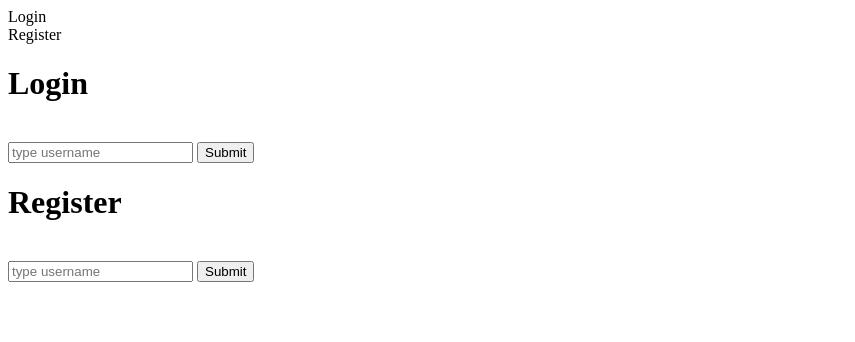
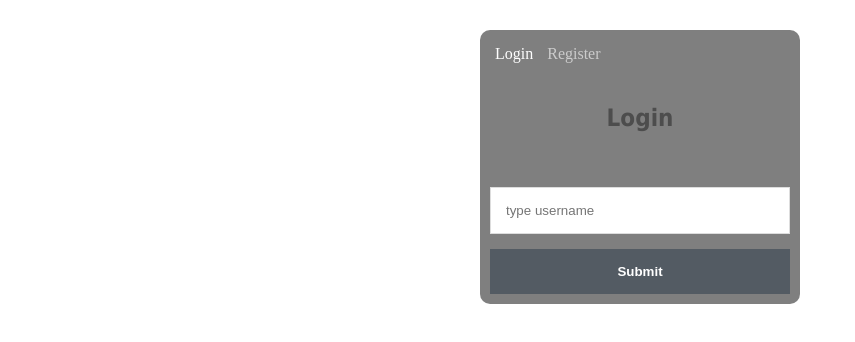
Before and after one commit to vinczer/agilis, a plain HTML site: page client/src/user/userPage.html in a window 1280 px wide. Shown: the whole page, without its empty margins (0-855 px from the left). Drawn offline with Linux system fonts and the light colour scheme.

Commit message:
hotfixes

```diff
--- a/client/src/user/userPage.html
+++ b/client/src/user/userPage.html
@@ -1,23 +1,27 @@
 <!DOCTYPE html>
-<html>
+<html lang="en">
 <head>
-    <script src="startingpage.js"></script>
-    <link rel="stylesheet" href="startingpage.css">
+    <script src="userPage.js"></script>
+    <link rel="stylesheet" href="userPage.css">
     <title>Starting page</title>
 </head>
 <body>
 <div class="root">
     <div id="login" class="login" onclick="login()">Login</div>
     <div id="register" class="register" onclick="register()">Register</div>
-    <form class="login-form" id="loginForm" action="../site/index.html">
+    <form class="login-form" id="loginForm" action="../home/homePage.html">
         <h1>Login</h1><br>
-        <input type="text" placeholder="type username" required>
-        <input type="submit" onclick="loginsubmit()">
+        <label>
+            <input type="text" placeholder="type username" required>
+        </label>
+        <input type="submit" onclick="loginSubmit()">
     </form>
-    <form class="register-form" id="registerForm" action="startingPage.html">
+    <form class="register-form" id="registerForm" action="userPage.html">
         <h1>Register</h1><br>
-        <input type="text" placeholder="type username" required>
-        <input type="submit" onclick="registersubmit()">
+        <label>
+            <input type="text" placeholder="type username" required>
+        </label>
+        <input type="submit" onclick="registerSubmit()">
     </form>
 </div>
 
--- a/client/src/user/userPage.js
+++ b/client/src/user/userPage.js
@@ -28,10 +28,6 @@ function register() {
     reg.style.color = '#fff';
 }
 
-function loginsubmit() {
+function loginSubmit() {}
 
-}
-
-function registersubmit() {
-
-}
+function registerSubmit() {}
```
